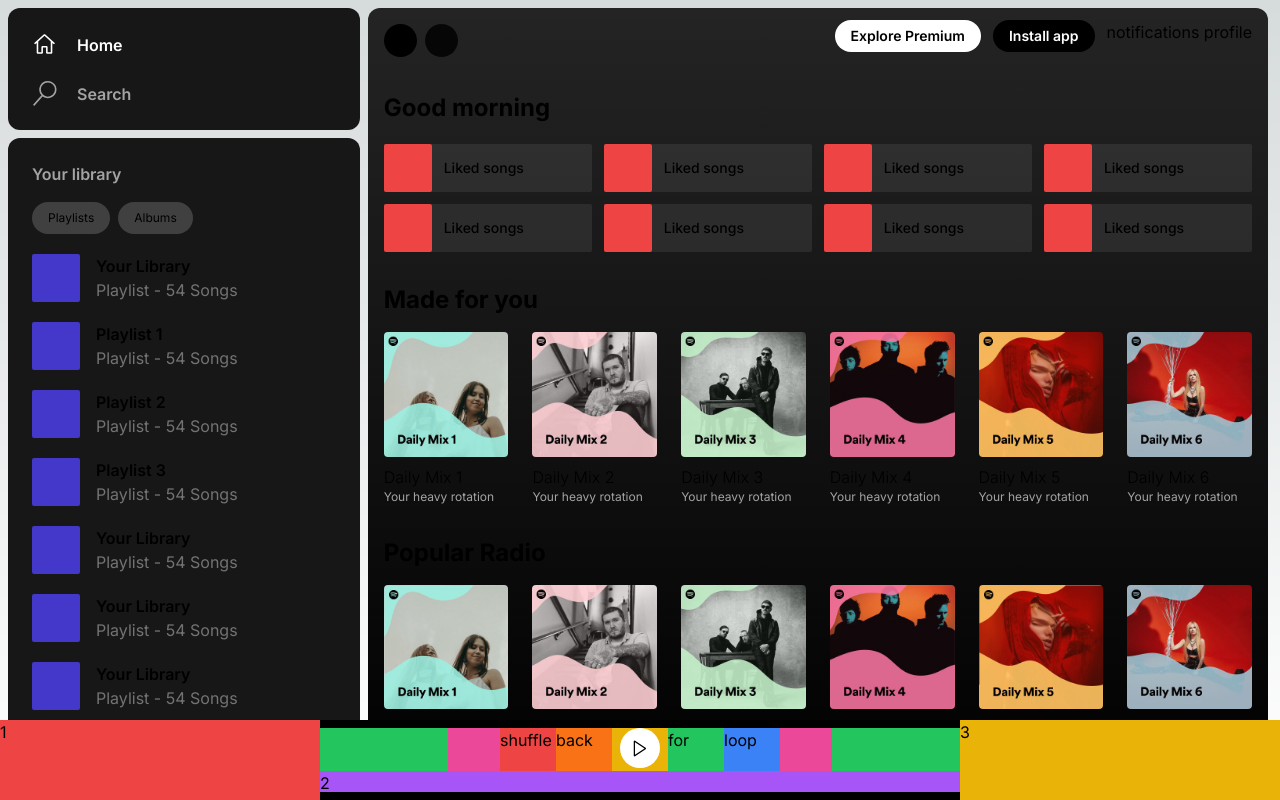
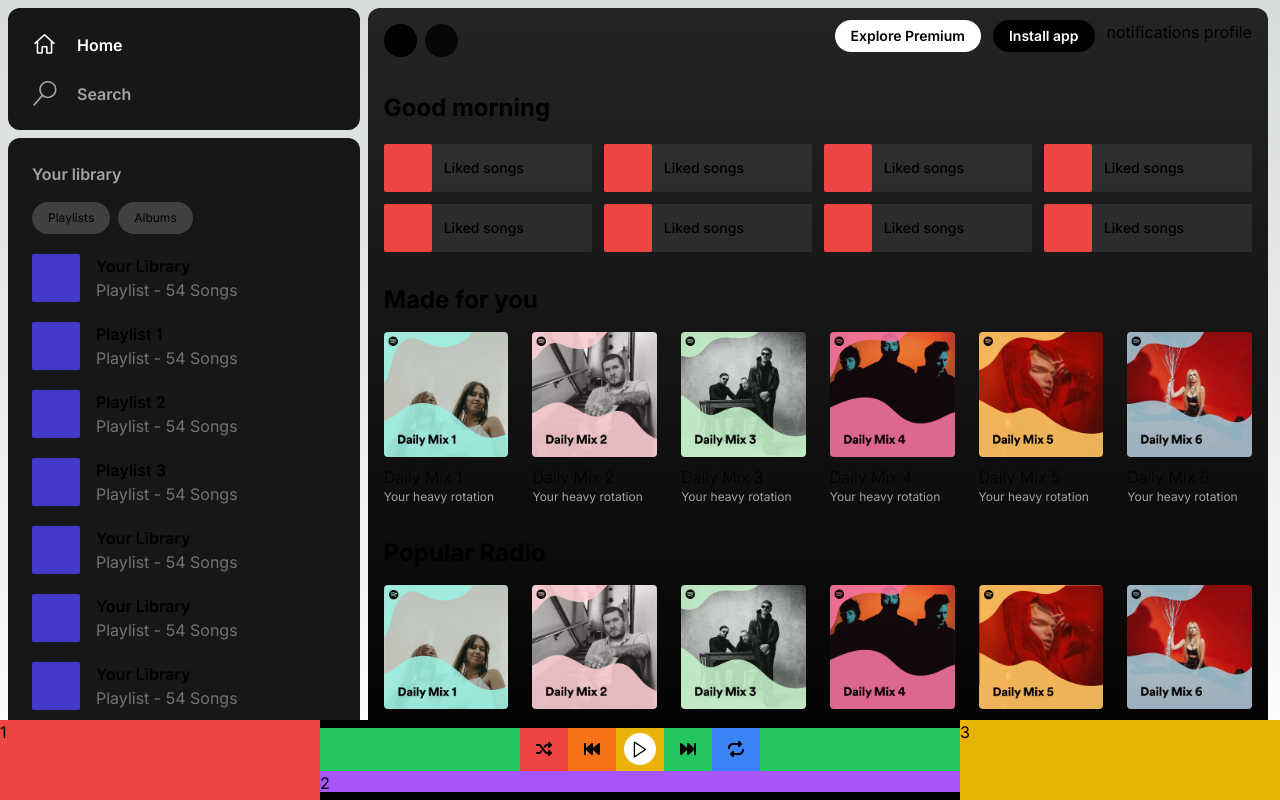
Before and after one commit to HeyEbb/Spotify, a Next.js app: page / in a window 1280 px wide. Built offline with nearby package versions, Linux system fonts and the light colour scheme.

Commit message:
Update page.tsx to include react-icons for shuffle, fast backward, and fast forward buttons

```diff
--- a/app/page.tsx
+++ b/app/page.tsx
@@ -9,6 +9,8 @@
 import MiniCard from "./components/mini-cards/MiniCard";
 import MadeForYou from "./components/made-for-you/MadeForYou";
 import YourLibrary from "./components/your-library/YourLibrary";
+import { FaFastBackward, FaFastForward } from "react-icons/fa";
+import { FaRepeat, FaShuffle } from "react-icons/fa6";
 
 export default function Home() {
   return (
@@ -84,16 +86,16 @@
         <div className="w-3/12 bg-red-500">1</div>
         <div className="mb-2 mt-2 flex w-6/12 flex-col bg-orange-500">
           <div className="flex h-2/3 justify-center bg-green-500">
-            <div className="flex w-96 justify-center bg-pink-500">
-              <div className="w-14 bg-red-500">shuffle</div>
-              <div className="w-14 bg-orange-500">back</div>
-              <div className="flex w-14 justify-center bg-yellow-500">
-                <div className="flex h-10 w-10 items-center justify-center rounded-full bg-white text-xl">
+            <div className="flex w-60 justify-center bg-pink-500">
+              <div className="w-14 bg-red-500 flex justify-center items-center"><FaShuffle/></div>
+              <div className="w-14 bg-orange-500 flex justify-center items-center"><FaFastBackward/></div>
+              <div className="flex w-14 justify-center items-center bg-yellow-500 ">
+                <div className="flex h-8 w-8 items-center justify-center rounded-full bg-white text-xl ">
                   <VscPlay />
                 </div>
               </div>
-              <div className="w-14 bg-green-500">for</div>
-              <div className="w-14 bg-blue-500">loop</div>
+              <div className="w-14 bg-green-500 flex justify-center items-center"><FaFastForward/></div>
+              <div className="w-14 bg-blue-500 flex justify-center items-center"><FaRepeat/></div>
             </div>
           </div>
           <div className="h-1/3 bg-purple-500">2</div>
```
